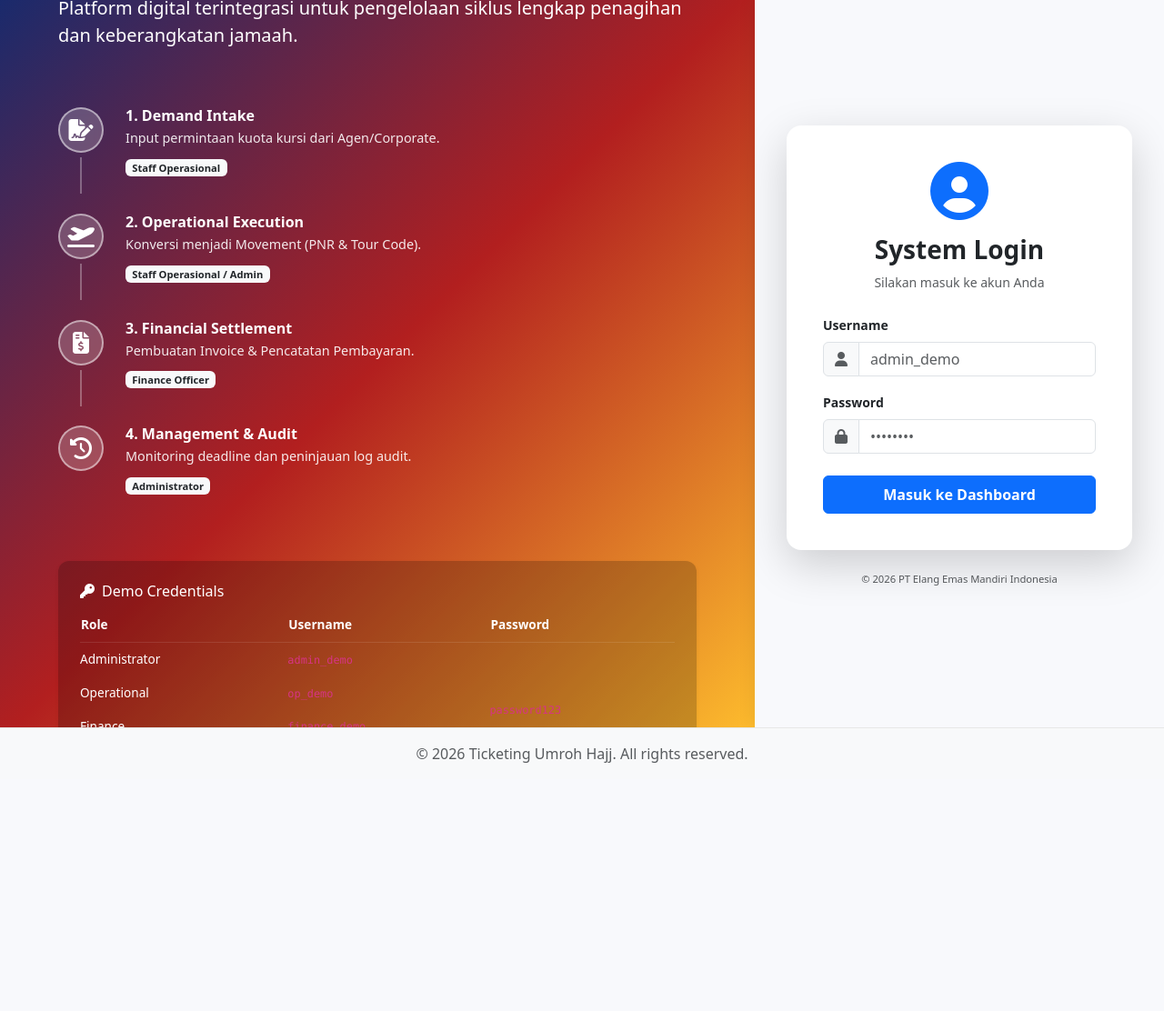
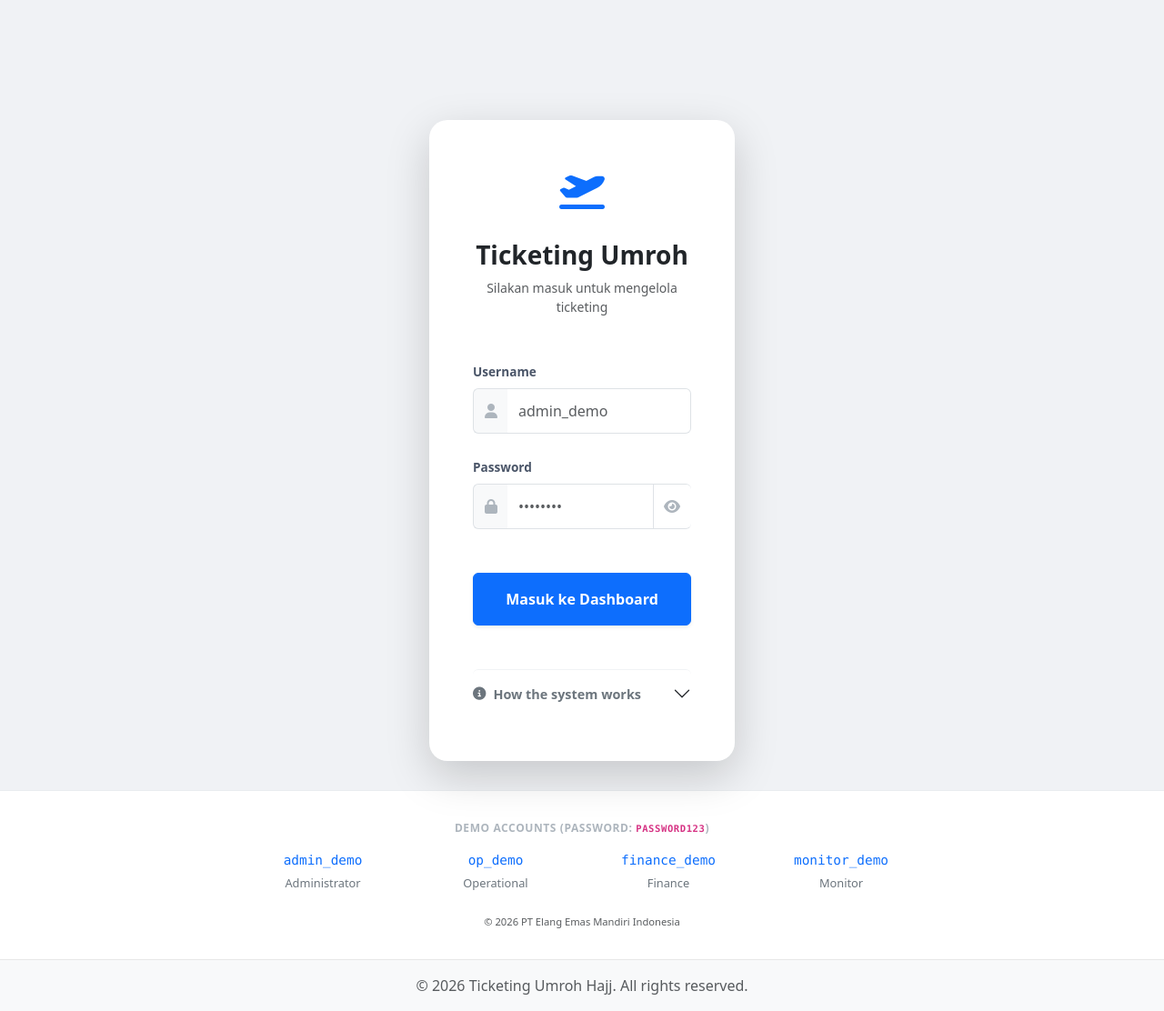
Before and after one commit to kenzastore/ticketing_umroh_hajj, a PHP site: page /public/login.php in a window 1280 px wide. Shown: the whole page at 91% size. Before the commit the page ends 839 px from the top, so only its background shows below. Run offline with PHP 8.4, Linux system fonts and the light colour scheme.

Commit message:
feat(login): Implement minimalist user-friendly login page with workflow accordion

```diff
--- a/public/login.php
+++ b/public/login.php
@@ -2,99 +2,22 @@
 $title = "Login"; // Set title for the header
 require_once __DIR__ . '/shared/header.php';
 ?>
-<!-- Custom Login Styling -->
-<link rel="stylesheet" href="/assets/css/login.css">
+<!-- Custom Minimal Login Styling -->
+<link rel="stylesheet" href="/assets/css/minimal-login.css">
 
-<div class="login-wrapper">
-    <!-- Left Side: Information Panel -->
-    <div class="info-panel">
-        <h1>Ticketing Umroh & Haji</h1>
-        <p class="lead">Platform digital terintegrasi untuk pengelolaan siklus lengkap penagihan dan keberangkatan jamaah.</p>
-
-        <div class="workflow-stepper">
-            <div class="workflow-item">
-                <div class="workflow-icon"><i class="fas fa-file-signature"></i></div>
-                <div class="workflow-content">
-                    <h6>1. Demand Intake</h6>
-                    <p>Input permintaan kuota kursi dari Agen/Corporate.</p>
-                    <span class="badge bg-light text-dark" style="font-size: 0.7rem;">Staff Operasional</span>
+<div class="login-container">
+    <div class="minimal-card card shadow-lg">
+        <div class="card-body">
+            <div class="text-center mb-5">
+                <div class="app-logo">
+                    <i class="fas fa-plane-departure"></i>
                 </div>
-            </div>
-
-            <div class="workflow-item">
-                <div class="workflow-icon"><i class="fas fa-plane-departure"></i></div>
-                <div class="workflow-content">
-                    <h6>2. Operational Execution</h6>
-                    <p>Konversi menjadi Movement (PNR & Tour Code).</p>
-                    <span class="badge bg-light text-dark" style="font-size: 0.7rem;">Staff Operasional / Admin</span>
-                </div>
-            </div>
-
-            <div class="workflow-item">
-                <div class="workflow-icon"><i class="fas fa-file-invoice-dollar"></i></div>
-                <div class="workflow-content">
-                    <h6>3. Financial Settlement</h6>
-                    <p>Pembuatan Invoice & Pencatatan Pembayaran.</p>
-                    <span class="badge bg-light text-dark" style="font-size: 0.7rem;">Finance Officer</span>
-                </div>
-            </div>
-
-            <div class="workflow-item">
-                <div class="workflow-icon"><i class="fas fa-history"></i></div>
-                <div class="workflow-content">
-                    <h6>4. Management & Audit</h6>
-                    <p>Monitoring deadline dan peninjauan log audit.</p>
-                    <span class="badge bg-light text-dark" style="font-size: 0.7rem;">Administrator</span>
-                </div>
-            </div>
-        </div>
-
-        <div class="demo-creds shadow-sm">
-            <h6 class="mb-3"><i class="fas fa-key me-2"></i>Demo Credentials</h6>
-            <table>
-                <thead>
-                    <tr>
-                        <th>Role</th>
-                        <th>Username</th>
-                        <th>Password</th>
-                    </tr>
-                </thead>
-                <tbody>
-                    <tr>
-                        <td>Administrator</td>
-                        <td><code>admin_demo</code></td>
-                        <td rowspan="4" class="align-middle"><code>password123</code></td>
-                    </tr>
-                    <tr>
-                        <td>Operational</td>
-                        <td><code>op_demo</code></td>
-                    </tr>
-                    <tr>
-                        <td>Finance</td>
-                        <td><code>finance_demo</code></td>
-                    </tr>
-                    <tr>
-                        <td>Monitor</td>
-                        <td><code>monitor_demo</code></td>
-                    </tr>
-                </tbody>
-            </table>
-        </div>
-    </div>
-
-    <!-- Right Side: Access Panel -->
-    <div class="access-panel">
-        <div class="login-card">
-            <div class="card shadow-lg p-4">
-                <div class="card-body">
-                    <div class="text-center mb-4">
-                        <i class="fas fa-user-circle fa-4x text-primary mb-3"></i>
-                        <h3 class="fw-bold">System Login</h3>
-                        <p class="text-muted small">Silakan masuk ke akun Anda</p>
+                <h3 class="fw-bold">Ticketing Umroh</h3>
+                <p class="text-muted small">Silakan masuk untuk mengelola ticketing</p>
             </div>
 
             <?php if (isset($_GET['error'])): ?>
-                        <div class="alert alert-danger py-2 small" role="alert">
+                <div class="alert alert-danger py-3 small border-0 shadow-sm mb-4" role="alert">
                     <?php
                         if ($_GET['error'] === 'empty_fields') {
                             echo '<i class="fas fa-exclamation-circle me-2"></i>Harap isi semua kolom.';
@@ -106,34 +29,126 @@ require_once __DIR__ . '/shared/header.php';
             <?php endif; ?>
 
             <form action="login_process.php" method="POST">
-                        <div class="mb-3">
-                            <label for="username" class="form-label small fw-bold">Username</label>
+                <!-- Username -->
+                <div class="mb-4">
+                    <label for="username" class="form-label">Username</label>
                     <div class="input-group">
-                                <span class="input-group-text bg-light"><i class="fas fa-user text-muted"></i></span>
+                        <span class="input-group-text"><i class="fas fa-user"></i></span>
                         <input type="text" class="form-control" id="username" name="username" required placeholder="admin_demo">
                     </div>
                 </div>
-                        <div class="mb-4">
-                            <label for="password" class="form-label small fw-bold">Password</label>
+
+                <!-- Password -->
+                <div class="mb-5">
+                    <label for="password" class="form-label">Password</label>
                     <div class="input-group">
-                                <span class="input-group-text bg-light"><i class="fas fa-lock text-muted"></i></span>
+                        <span class="input-group-text"><i class="fas fa-lock"></i></span>
                         <input type="password" class="form-control" id="password" name="password" required placeholder="••••••••">
-                            </div>
-                        </div>
-                        <button type="submit" class="btn btn-primary w-100 py-2 fw-bold">Masuk ke Dashboard</button>
-                    </form>
+                        <span class="input-group-text password-toggle" onclick="togglePassword()">
+                            <i class="fas fa-eye" id="toggleIcon"></i>
+                        </span>
                     </div>
                 </div>
 
-            <div class="text-center mt-4">
-                <p class="text-muted extra-small">&copy; 2026 PT Elang Emas Mandiri Indonesia</p>
+                <button type="submit" class="btn btn-primary w-100 py-3 fw-bold shadow-sm">Masuk ke Dashboard</button>
+            </form>
+
+            <!-- Workflow Accordion -->
+            <div class="accordion workflow-accordion mt-5" id="workflowAccordion">
+                <div class="accordion-item">
+                    <h2 class="accordion-header" id="headingOne">
+                        <button class="accordion-button collapsed" type="button" data-bs-toggle="collapse" data-bs-target="#collapseOne" aria-expanded="false" aria-controls="collapseOne">
+                            <i class="fas fa-info-circle me-2"></i> How the system works
+                        </button>
+                    </h2>
+                    <div id="collapseOne" class="accordion-collapse collapse" aria-labelledby="headingOne" data-bs-parent="#workflowAccordion">
+                        <div class="accordion-body">
+                            <div class="small">
+                                <div class="d-flex mb-3">
+                                    <div class="text-primary me-3"><i class="fas fa-file-signature fa-fw"></i></div>
+                                    <div>
+                                        <strong>1. Demand Intake</strong><br>
+                                        <span class="text-muted">Input requests from Agents (Role: Operational).</span>
+                                    </div>
+                                </div>
+                                <div class="d-flex mb-3">
+                                    <div class="text-primary me-3"><i class="fas fa-tasks fa-fw"></i></div>
+                                    <div>
+                                        <strong>2. Operational Execution</strong><br>
+                                        <span class="text-muted">Manage PNR & Movements (Role: Operational/Admin).</span>
+                                    </div>
+                                </div>
+                                <div class="d-flex mb-3">
+                                    <div class="text-primary me-3"><i class="fas fa-file-invoice-dollar fa-fw"></i></div>
+                                    <div>
+                                        <strong>3. Financial Settlement</strong><br>
+                                        <span class="text-muted">Invoices & Payments (Role: Finance).</span>
+                                    </div>
+                                </div>
+                                <div class="d-flex">
+                                    <div class="text-primary me-3"><i class="fas fa-check-double fa-fw"></i></div>
+                                    <div>
+                                        <strong>4. Management & Audit</strong><br>
+                                        <span class="text-muted">Deadlines & Audit Logs (Role: Admin).</span>
+                                    </div>
+                                </div>
+                            </div>
+                        </div>
+                    </div>
+                </div>
             </div>
         </div>
     </div>
 </div>
 
+<!-- Demo Credentials Footer -->
+<footer class="demo-footer">
+    <div class="container">
+        <div class="row justify-content-center">
+            <div class="col-lg-8">
+                <span class="demo-title text-center">Demo Accounts (Password: <code>password123</code>)</span>
+                <div class="demo-grid text-center">
+                    <div class="demo-item">
+                        <code class="d-block">admin_demo</code>
+                        <span class="demo-role">Administrator</span>
+                    </div>
+                    <div class="demo-item">
+                        <code class="d-block">op_demo</code>
+                        <span class="demo-role">Operational</span>
+                    </div>
+                    <div class="demo-item">
+                        <code class="d-block">finance_demo</code>
+                        <span class="demo-role">Finance</span>
+                    </div>
+                    <div class="demo-item">
+                        <code class="d-block">monitor_demo</code>
+                        <span class="demo-role">Monitor</span>
+                    </div>
+                </div>
+                <p class="text-muted extra-small text-center mt-4 mb-0">&copy; 2026 PT Elang Emas Mandiri Indonesia</p>
+            </div>
+        </div>
+    </div>
+</footer>
+
+<script>
+function togglePassword() {
+    const passwordInput = document.getElementById('password');
+    const toggleIcon = document.getElementById('toggleIcon');
+    if (passwordInput.type === 'password') {
+        passwordInput.type = 'text';
+        toggleIcon.classList.remove('fa-eye');
+        toggleIcon.classList.add('fa-eye-slash');
+    } else {
+        passwordInput.type = 'password';
+        toggleIcon.classList.remove('fa-eye-slash');
+        toggleIcon.classList.add('fa-eye');
+    }
+}
+</script>
+
 <style>
-    /* Hide default header for clean login experience */
+    /* Clean overrides for the login experience */
     nav.navbar { display: none !important; }
     main.container { max-width: 100% !important; padding: 0 !important; margin: 0 !important; }
     .extra-small { font-size: 0.7rem; }
```
Also changed, not shown: conductor/tracks/minimal_login_20260109/plan.md (added, +23 -0 lines), tests/LoginPageLayoutTest.php (+13 -17 lines), public/assets/css/minimal-login.css (added). Lines whose indentation alone changed are shown as unchanged.
